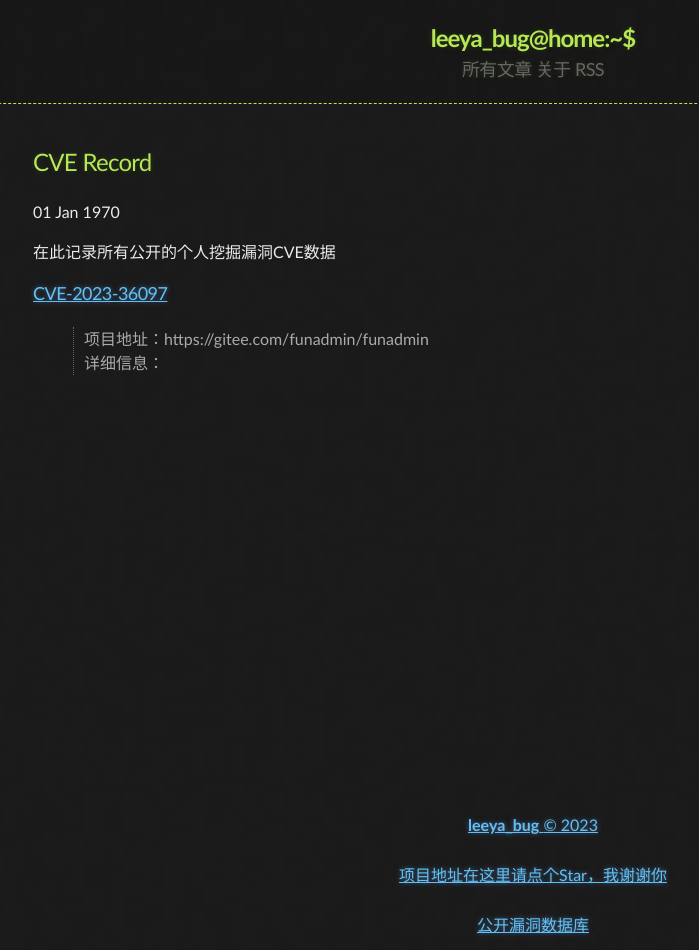
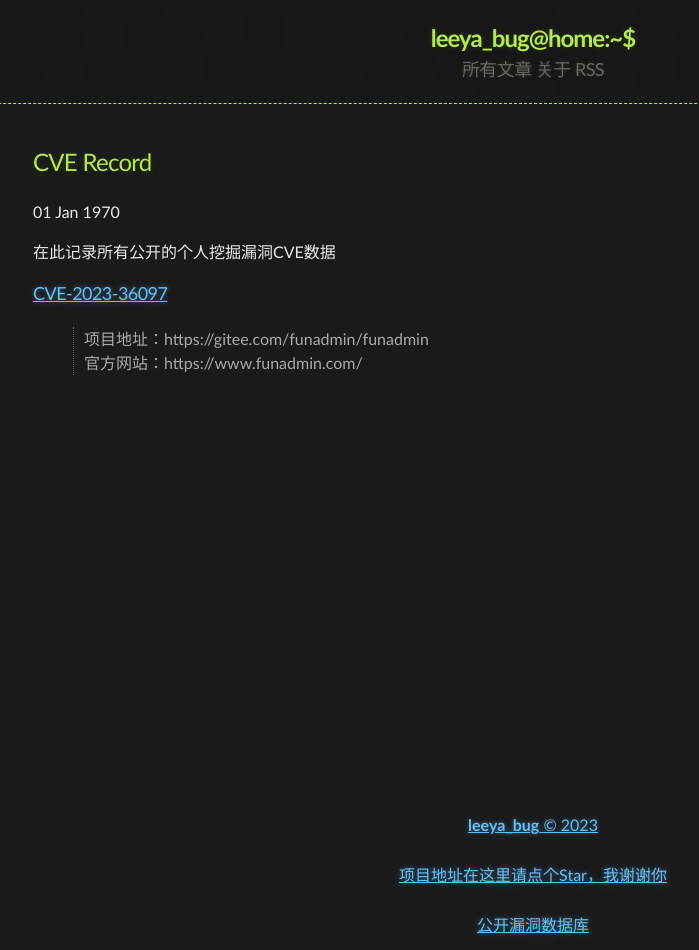
Before and after one commit to Leeyangee/leeyangee.github.io, a Jekyll site: the page built from _posts/1970-01-01-CVE Record.md, in a window 1280 px wide. Shown: the whole page, without its empty margins (107-806 px from the left). Built offline with Jekyll 4.4.1, drawn with Linux system fonts in a browser that asks for light colours.

Commit message:
Update 1970-01-01-CVE Record.md

```diff
--- a/_posts/1970-01-01-CVE Record.md
+++ b/_posts/1970-01-01-CVE Record.md
@@ -7,4 +7,4 @@ published: true
 
 ### [CVE-2023-36097](https://cve.mitre.org/cgi-bin/cvename.cgi?name=CVE-2023-36097)
 > 项目地址：https://gitee.com/funadmin/funadmin
-> 详细信息：
+> 官方网站：https://www.funadmin.com/
```
